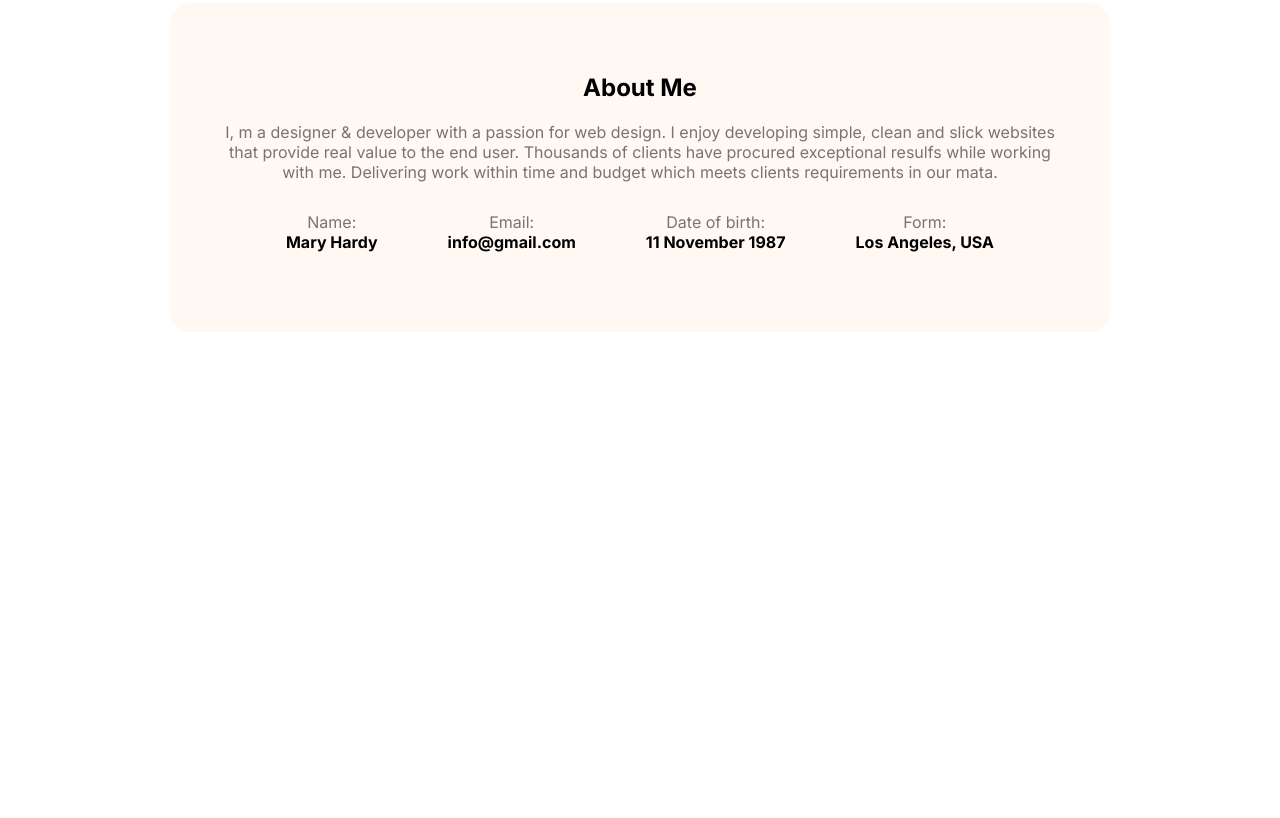
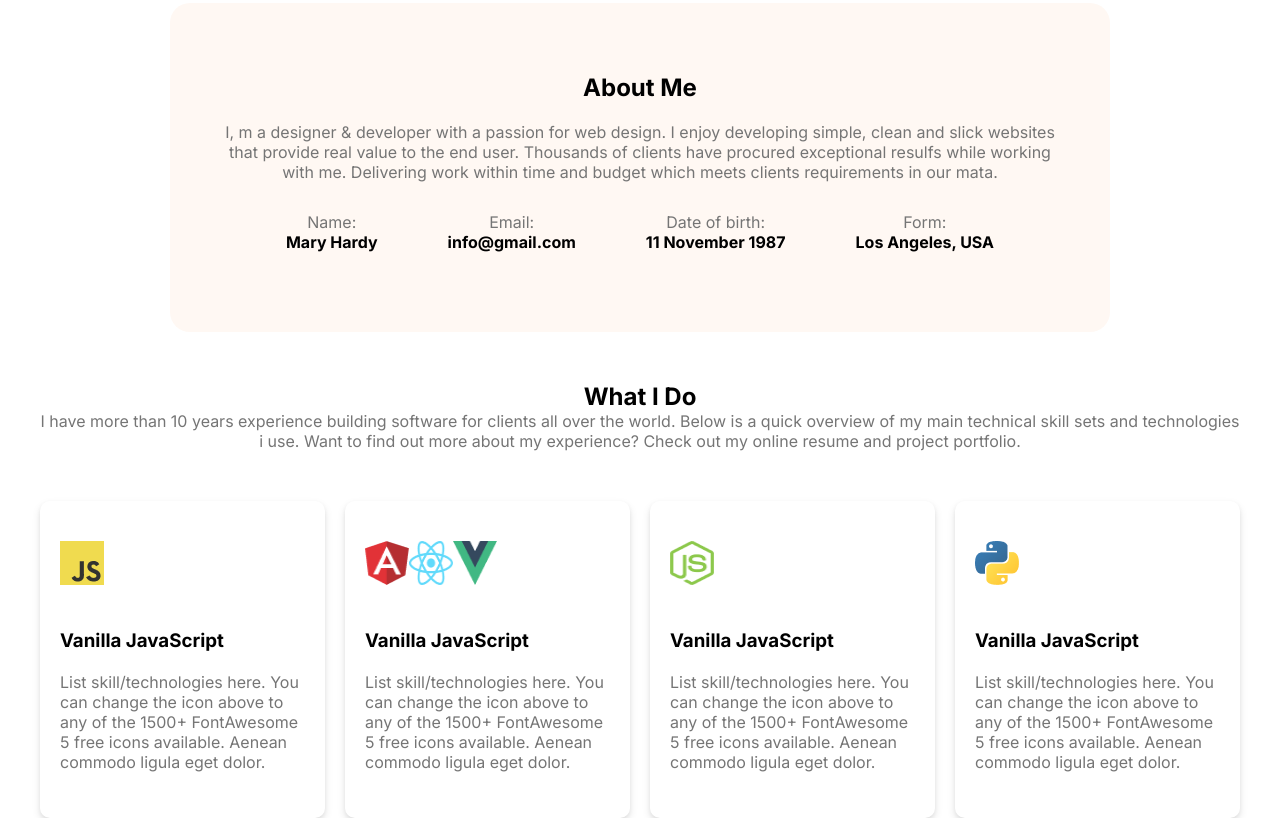
Before and after one commit to alilhamit2024-coder/Mary-Portfolio-Website, a plain HTML site: page index.html in a window 1280 px wide. Shown: the part 625-1443 px from the top of the page. Before the commit the page ends 977 px from the top, so only its background shows below. Drawn offline with Linux system fonts and the light colour scheme; a web font is replaced by a local one.

Commit message:
i just add a what i do section

```diff
--- a/index.html
+++ b/index.html
@@ -25,8 +25,8 @@
                 <ul class="nav-links">
                     <li><a href="#portfolio">Protfolio</a></li>
                     <li><a href="#blog">Blog</a></li>
+                    <li><button class="btn-fill">Hire Me</button></li>
                 </ul>
-                <button class="btn-fill">Hire Me</button>
             </div>
         </nav>
     </header>
@@ -38,7 +38,8 @@
             <div class="hero-content">
                 <p>Hi, I am</p>
                 <h1>Mary Hardy</h1>
-                <small>Shot what able cold new see hold.Friendly as an betrayed formerly br he. Morning because as to society
+                <small>Shot what able cold new see hold.Friendly as an betrayed formerly br he. Morning because as to
+                    society
                     behaved moments.</small>
                 <div class="hero-btns">
                     <button class="btn-fill">Download CV</button>
@@ -54,9 +55,12 @@
     <section class="about-me-section container">
         <div>
             <h1>About Me</h1>
-            <p class="primery-text-color">I, m a designer & developer with a passion for web design. I enjoy developing simple, clean and slick websites that provide real value to the end user. Thousands of clients have procured exceptional resulfs while working with me. Delivering work within time and budget which meets clients requirements in our mata.</p>
+            <p class="primery-text-color">I, m a designer & developer with a passion for web design. I enjoy developing
+                simple, clean and slick websites that provide real value to the end user. Thousands of clients have
+                procured exceptional resulfs while working with me. Delivering work within time and budget which meets
+                clients requirements in our mata.</p>
         </div>
-        <div  class="my-info">
+        <div class="my-info">
             <div>
                 <p class="primery-text-color">Name:</p>
                 <p class="bold">Mary Hardy </p>
@@ -75,6 +79,38 @@
             </div>
         </div>
     </section>
+
+    <!-- What I Do -->
+    <section class="what-i-do container">
+        <div class="what-i-do-text">
+            <h2>What I Do</h2>
+            <p class="primery-text-color">I have more than 10 years experience building software for clients all over
+                the world. Below is a quick overview of my main technical skill sets and technologies i use. Want to
+                find out more about my experience? Check out my online resume and project portfolio.</p>
+        </div>
+        <div class="cards-wrapper">
+            <div class="skill-card">
+                <img src="./images/icons/js.png" alt="js icon">
+                <h3>Vanilla JavaScript</h3>
+                <p class="primery-text-color">List skill/technologies here. You can change the icon above to any of the 1500+ FontAwesome 5 free icons available. Aenean commodo ligula eget dolor.</p>
+            </div>
+            <div class="skill-card">
+                <img src="./images/icons/angular-icon-1 1.png" alt="Angular icon"><img src="./images/icons/react.png" alt="React icon"><img src="./images/icons/vue-9 1.png" alt="Vue icon">
+                <h3>Vanilla JavaScript</h3>
+                <p class="primery-text-color">List skill/technologies here. You can change the icon above to any of the 1500+ FontAwesome 5 free icons available. Aenean commodo ligula eget dolor.</p>
+            </div>
+            <div class="skill-card">
+                <img src="./images/icons/nodejs.png" alt="Node.js icon">
+                <h3>Vanilla JavaScript</h3>
+                <p class="primery-text-color">List skill/technologies here. You can change the icon above to any of the 1500+ FontAwesome 5 free icons available. Aenean commodo ligula eget dolor.</p>
+            </div>
+            <div class="skill-card">
+                <img src="./images/icons/python-5 1.png" alt="puthon icon">
+                <h3>Vanilla JavaScript</h3>
+                <p class="primery-text-color">List skill/technologies here. You can change the icon above to any of the 1500+ FontAwesome 5 free icons available. Aenean commodo ligula eget dolor.</p>
+            </div>
+        </div>
+    </section>
 </body>
 
 </html>
--- a/style.css
+++ b/style.css
@@ -7,12 +7,15 @@
 img {
     width: 100%;
 }
-.bold{
+
+.bold {
     font-weight: bold;
 }
-.primery-text-color{
+
+.primery-text-color {
     color: #757575;
 }
+
 .container {
     max-width: 1200px;
     margin: 0 auto;
@@ -45,12 +48,17 @@ Navigation styles
     color: #FD6E0A;
 }
 
-.nav-links {
+.nav-links,
+ul,
+li,
+a {
     display: flex;
     justify-items: center;
     align-items: center;
     list-style: none;
+    text-decoration: none;
     font-size: 20px;
+    color: #474747;
 }
 
 .nav-right {
@@ -64,10 +72,10 @@ Navigation styles
     cursor: pointer;
 }
 
-.nav-links a {
+/* .nav-links a {
     text-decoration: none;
     color: #474747;
-}
+} */
 
 /*
 ====================
@@ -130,10 +138,12 @@ hero section styles
     display: flex;
     gap: 10px;
 }
-.hero-content{
+
+.hero-content {
     width: 560px;
 }
-.hero-img img{
+
+.hero-img img {
     height: 506px;
 }
 
@@ -150,28 +160,64 @@ hero section styles
     font-size: 18px;
     color: #757575;
 }
-.hero-wrapper img{
-position: bottom;
+
+.hero-wrapper img {
+    position: bottom;
 }
+
 .hero-btns {
     margin: 20px 0px;
 }
 
 
-.about-me-section{
+.about-me-section {
     width: 840px;
     background-color: #FFF8F3;
-    margin:20px auto;
+    margin: 20px auto;
     text-align: center;
     padding: 50px;
     border-radius: 20px;
 }
-.about-me-section h1{
+
+.about-me-section h1 {
     margin: 20px 0px;
 }
-.my-info{
+
+.my-info {
     display: flex;
     gap: 70px;
     justify-content: center;
     margin: 30px 0px;
 }
+
+.what-i-do-text{
+    text-align: center;
+    margin: 50px 0px;
+}
+
+.cards-wrapper {
+    display: flex;
+    justify-content: space-between;
+    gap: 20px;
+
+}
+
+.skill-card {
+    box-shadow: 0px 3px 3px rgba(0, 0, 0, 0.25);
+    padding: 20px;
+    width: 267px;
+    height: 277px;
+    border-radius: 10px;
+    box-shadow: 0px 4px 8px 0px rgba(0, 0, 0, 0.1), 0px 2px 4px 0px rgba(0, 0, 0, 0.06);
+}
+.skill-card img {
+    width: 44px;
+    height: 44px;
+    margin: 20px 0px;
+}
+.skill-card h3{
+    margin: 20px 0px;
+}
+.skill-card p{
+    font-size: 16px;
+}
```
Also changed, not shown: images/icons/Group.png (added), images/icons/angular-icon-1 1.png (added), images/icons/nodejs-icon 1.png (added), images/icons/python-5 1.png (added), images/icons/vue-9 1.png (added).
